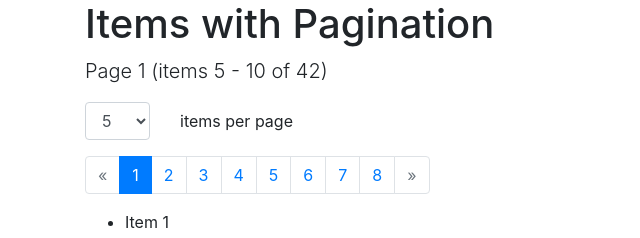
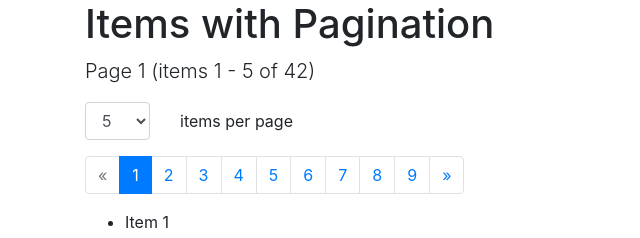
Before and after one commit to mate-academy/react_pagination, a React (Create React App) app: page / in a window 1280 px wide. Shown: the top 238 px of the page, without its empty margins (0-640 px from the left). Built offline with nearby package versions, Linux system fonts and the light colour scheme.

Commit message:
solution

```diff
--- a/src/App.tsx
+++ b/src/App.tsx
@@ -1,4 +1,4 @@
-import React, { useState } from 'react';
+import React, { useState, ChangeEvent } from 'react';
 import './App.css';
 import { getNumbers } from './utils';
 import { Pagination } from './components/Pagination';
@@ -8,21 +8,27 @@ const items = getNumbers(1, 42)
   .map(n => `Item ${n}`);
 
 export const App: React.FC = () => {
-  const [optionValue, setOptionValue] = useState(5);
+  const [perPage, setPerPage] = useState(5);
   const [currentPage, setCurrentPage] = useState(1);
 
-  // const totalPages = Math.ceil(42 / +optionValue);
+  const total = items.length;
+  const startItemIndex = (currentPage - 1) * perPage;
+  const endItemIndex = Math.min(currentPage * perPage, total);
+  const visibleItems = items.slice(startItemIndex, endItemIndex);
 
-  const abcc = currentPage * optionValue + optionValue;
-  const math = items.slice((currentPage - 1) * optionValue,
-    Math.min(+optionValue, items.length));
+  const options = [3, 5, 10, 20];
+
+  function optionEvent(event: ChangeEvent<HTMLSelectElement>) {
+    setPerPage(+event.target.value);
+    setCurrentPage(1);
+  }
 
   return (
     <div className="container">
       <h1>Items with Pagination</h1>
 
       <p className="lead" data-cy="info">
-        {`Page ${currentPage} (items ${(currentPage) * +optionValue} - ${abcc} of ${items.length})`}
+        {`Page ${currentPage} (items ${startItemIndex + 1} - ${endItemIndex} of ${total})`}
       </p>
 
       <div className="form-group row">
@@ -31,13 +37,14 @@ export const App: React.FC = () => {
             data-cy="perPageSelector"
             id="perPageSelector"
             className="form-control"
-            value={optionValue}
-            onChange={(event) => setOptionValue(+event.target.value)}
+            value={perPage}
+            onChange={(event) => optionEvent(event)}
           >
-            <option value="3">3</option>
-            <option value="5">5</option>
-            <option value="10">10</option>
-            <option value="20">20</option>
+            {options.map(option => (
+              <option value={option} key={option}>
+                {option}
+              </option>
+            ))}
           </select>
         </div>
 
@@ -46,15 +53,14 @@ export const App: React.FC = () => {
         </label>
       </div>
 
-      {/* Move this markup to Pagination */}
       <Pagination
-        total={items.length}
-        perPage={optionValue}
+        total={total}
+        perPage={perPage}
         currentPage={currentPage}
         onPageChange={setCurrentPage}
       />
       <ul>
-        {math.map((item) => (
+        {visibleItems.map((item) => (
           <li data-cy="item" key={item}>
             {item}
           </li>
--- a/src/components/Pagination/Pagination.tsx
+++ b/src/components/Pagination/Pagination.tsx
@@ -15,22 +15,27 @@ export const Pagination: React.FC<PaginationTypes> = ({
   currentPage,
   onPageChange,
 }) => {
-  const pagesEmount = total / perPage;
+  const pagesAmount = Math.ceil(total / perPage);
 
   return (
     <ul className="pagination">
-      <li className="page-item disabled">
+      <li className={classNames(
+        'page-item',
+        { disabled: currentPage === 1 },
+      )}
+      >
         <a
           data-cy="prevLink"
           className="page-link"
-          href="#prev"
-          aria-disabled="true"
+          href={`#${currentPage - 1}`}
+          aria-disabled={currentPage === 1 ? 'true' : 'false'}
+          onClick={() => onPageChange(currentPage - 1)}
         >
           «
         </a>
       </li>
 
-      {getNumbers(1, pagesEmount).map(page => (
+      {getNumbers(1, pagesAmount).map(page => (
         <li
           className={classNames(
             'page-item',
@@ -49,19 +54,17 @@ export const Pagination: React.FC<PaginationTypes> = ({
         </li>
       ))}
 
-      {/* <li className="page-item active">
-          <a data-cy="pageLink" className="page-link" href="#1">1</a>
-        </li>
-        <li className="page-item">
-          <a data-cy="pageLink" className="page-link" href="#2">2</a>
-        </li> */}
-
-      <li className="page-item disabled">
+      <li className={classNames(
+        'page-item',
+        { disabled: currentPage === pagesAmount },
+      )}
+      >
         <a
           data-cy="nextLink"
           className="page-link"
-          href="#next"
-          aria-disabled="false"
+          href={`#${currentPage + 1}`}
+          aria-disabled={currentPage === pagesAmount ? 'true' : 'false'}
+          onClick={() => onPageChange(currentPage + 1)}
         >
           »
         </a>
```
